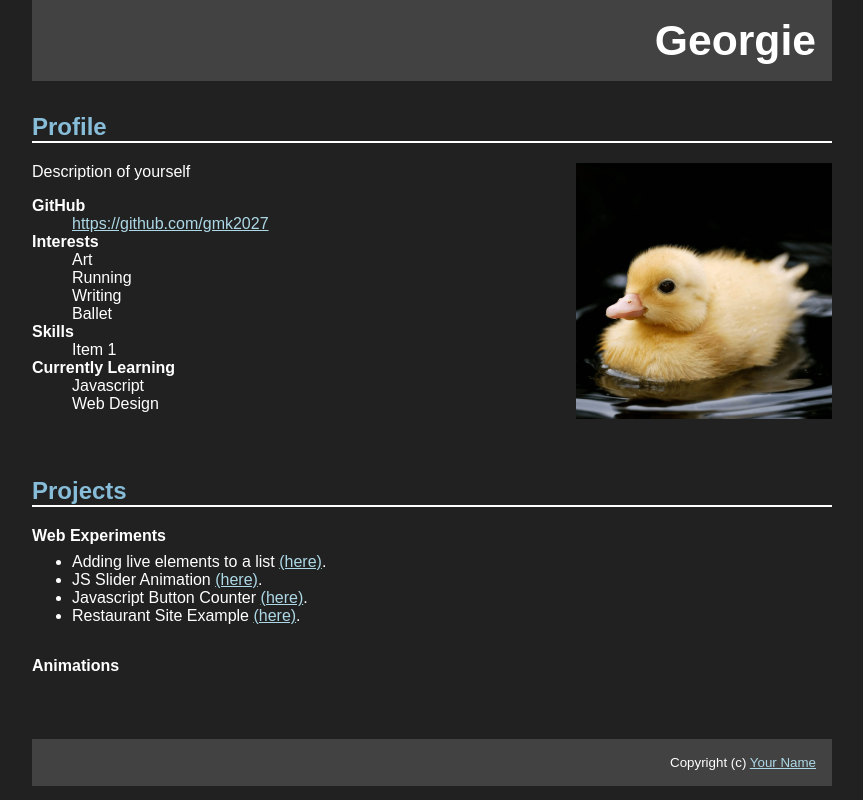
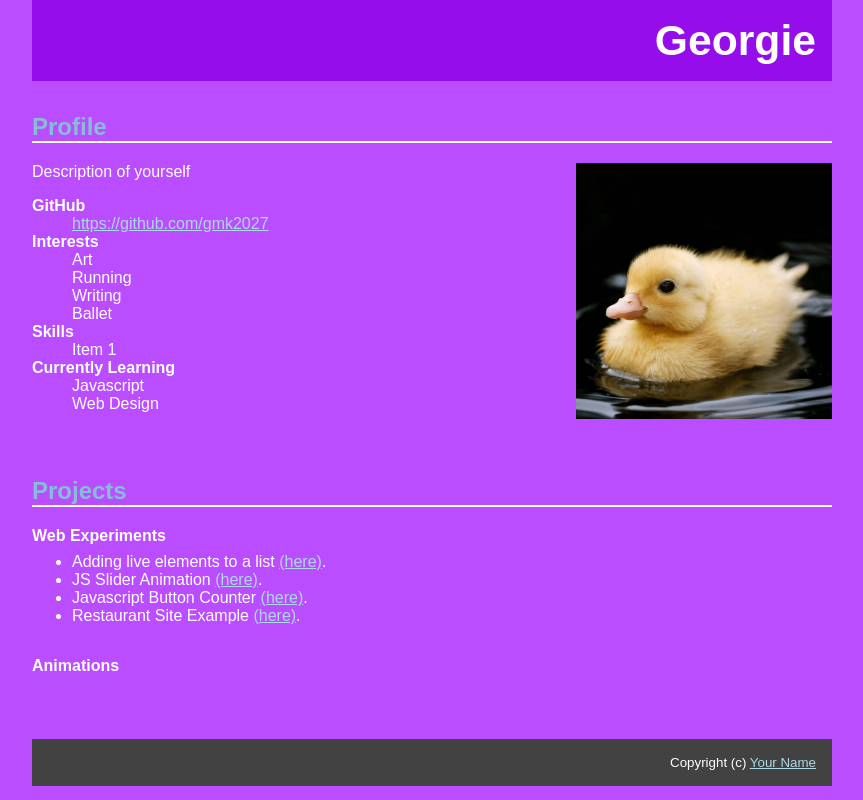
Before and after one commit to gmk2027/gmk2027.github.io, a plain HTML site: page index.html in a window 1280 px wide. Shown: the whole page, without its empty margins (208-1071 px from the left). Drawn offline with Linux system fonts and the light colour scheme.

Commit message:
Edit css/style.css

```diff
--- a/css/style.css
+++ b/css/style.css
@@ -4,7 +4,7 @@ body {
   font-family: "Hiragino Kaku Gothic Pro", "Yu Gothic", sans-serif;
   /*font-family: "Monaco";*/
   /*background-color: #000000;*/
-  background-color: #212121;
+  background-color: #BA4DFF;
   /*background-color: #FFFFFF;*/
   color: #404040;
   margin-top: 0;
@@ -22,7 +22,7 @@ body > header, body > section, body > footer {
 
 body > header {
   /*background-color: #F08000;*/
-  background-color: #424242;
+  background-color: #940DEA;
   color: #FFFFFF;
   /*color: #000000;*/
   text-align: right;
```
